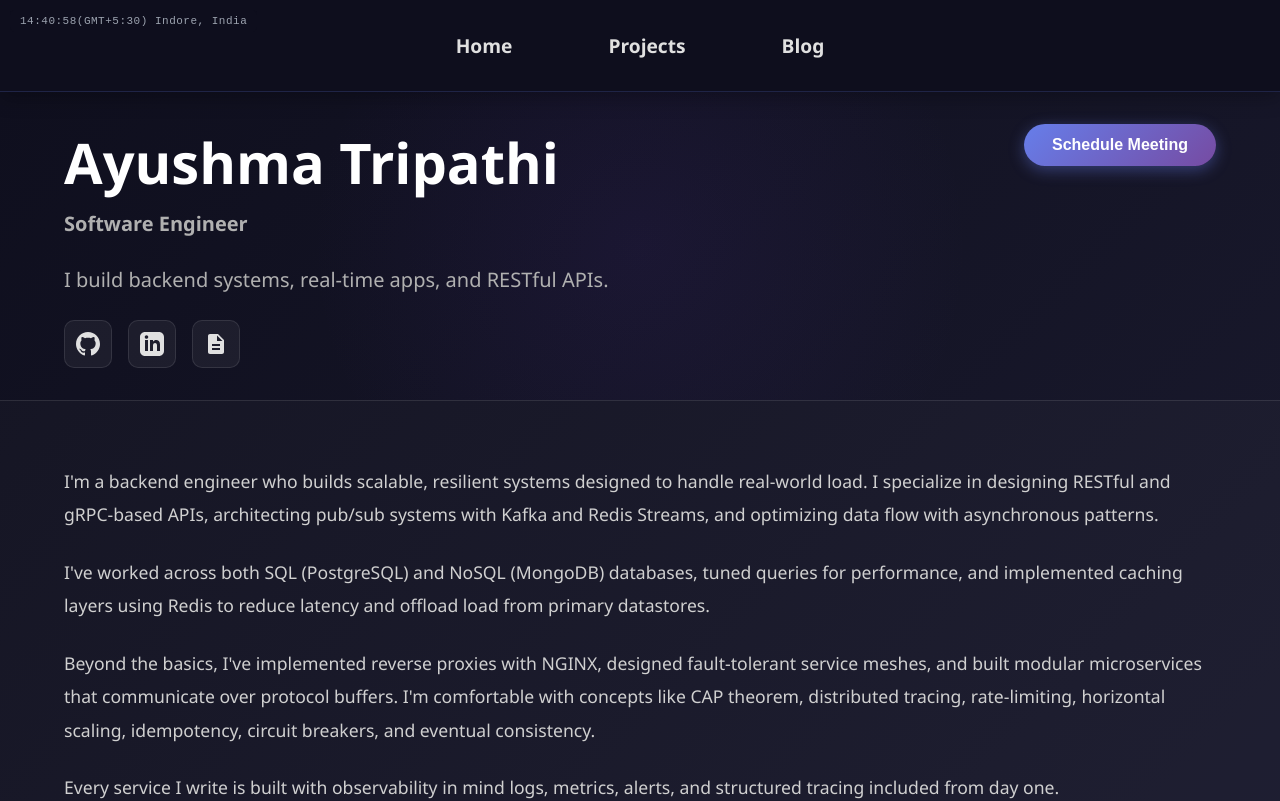
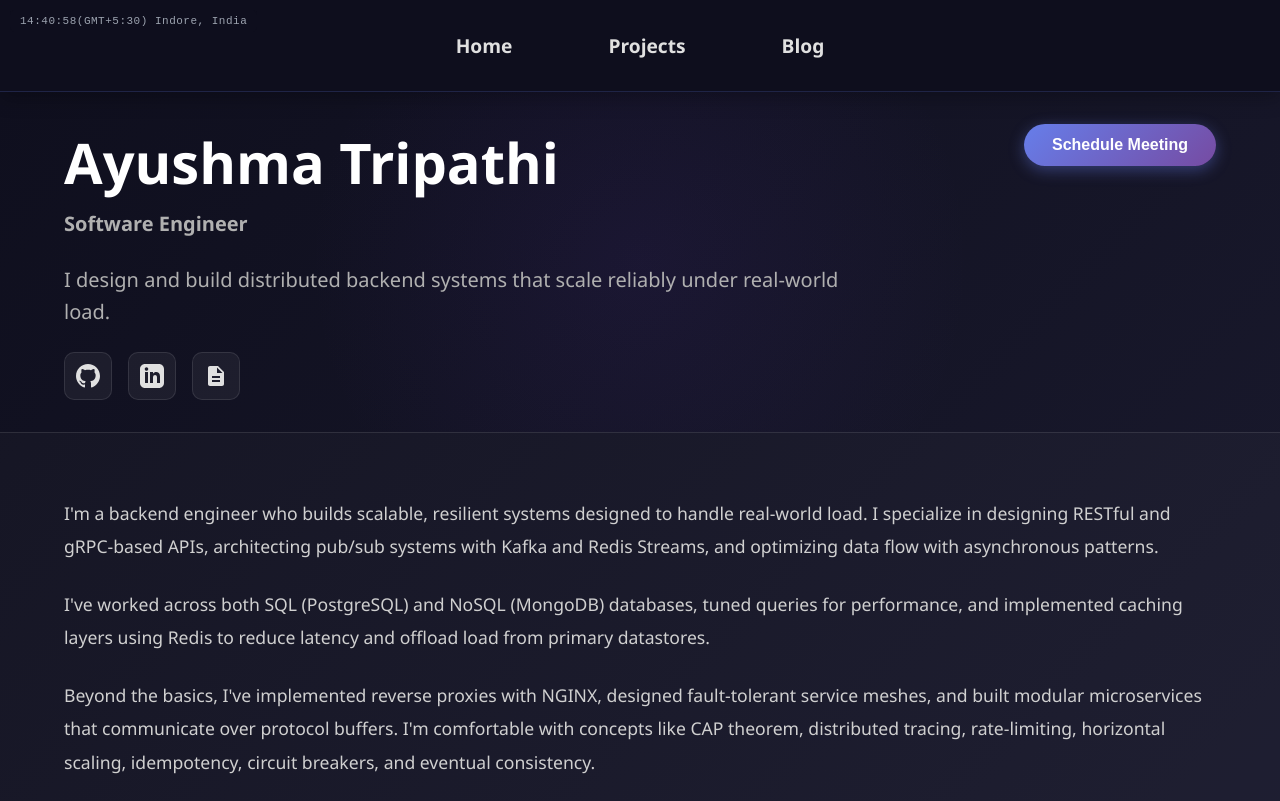
Before and after one commit to Ayushma0208/personal-portfolio, a React (Create React App) app: page / in a window 1280 px wide. Shown: the top 801 px of the page. Built offline with nearby package versions, Linux system fonts and the light colour scheme.

Commit message:
changes in intro line

```diff
--- a/src/components/HomePage.js
+++ b/src/components/HomePage.js
@@ -32,7 +32,7 @@ const HomePage = () => {
         <div className="hero-content">
           <h1 className="name">Ayushma Tripathi</h1>
           <h2 className="tagline">Software Engineer</h2>
-          <p className="tagline">I build backend systems, real-time apps, and RESTful APIs.</p>
+          <p className="tagline">I design and build distributed backend systems that scale reliably under real-world load.</p>
 
           <div className="social-icons">
             <a href="https://github.com/Ayushma0208" target="_blank" rel="noopener noreferrer" className="social-icon" aria-label="GitHub">
```
